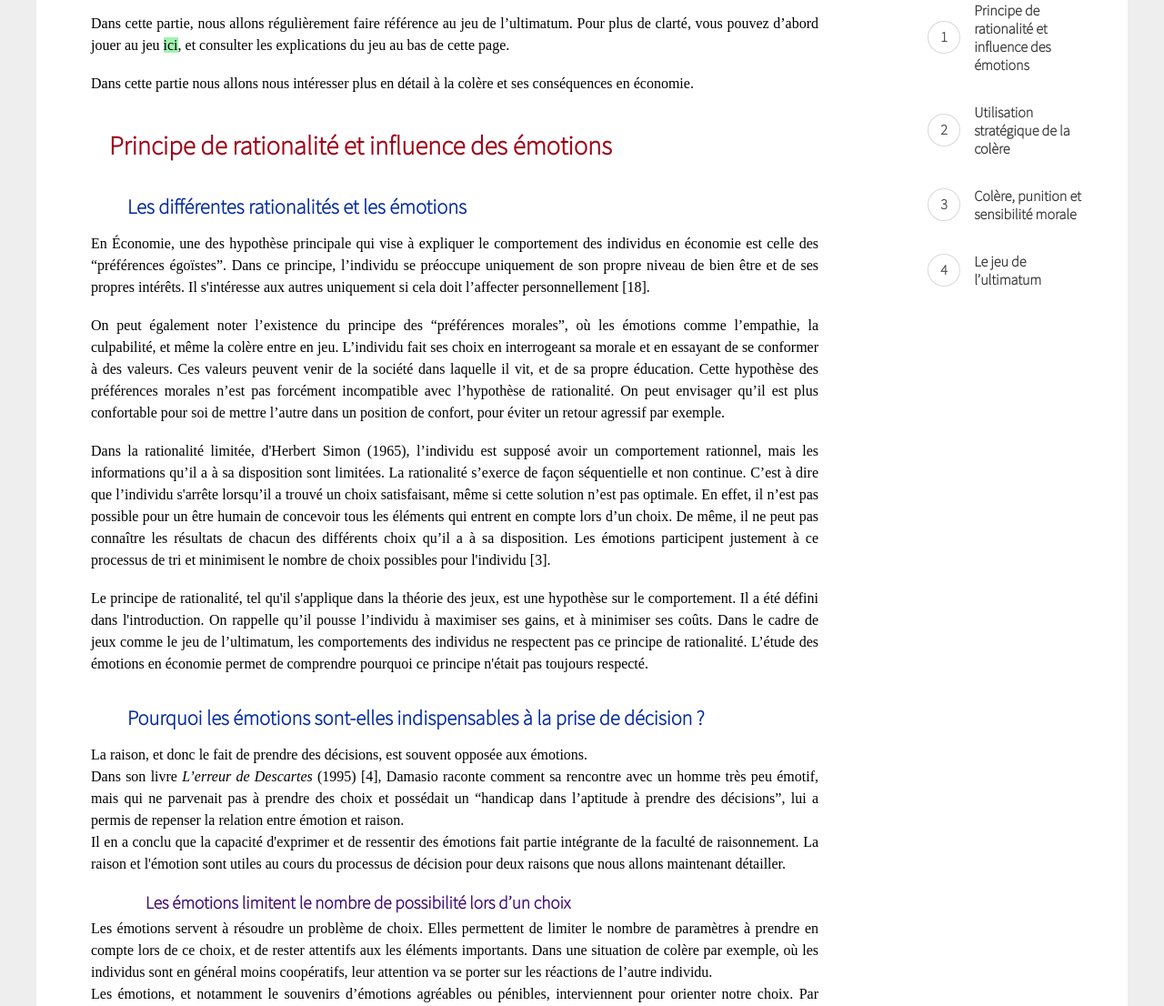
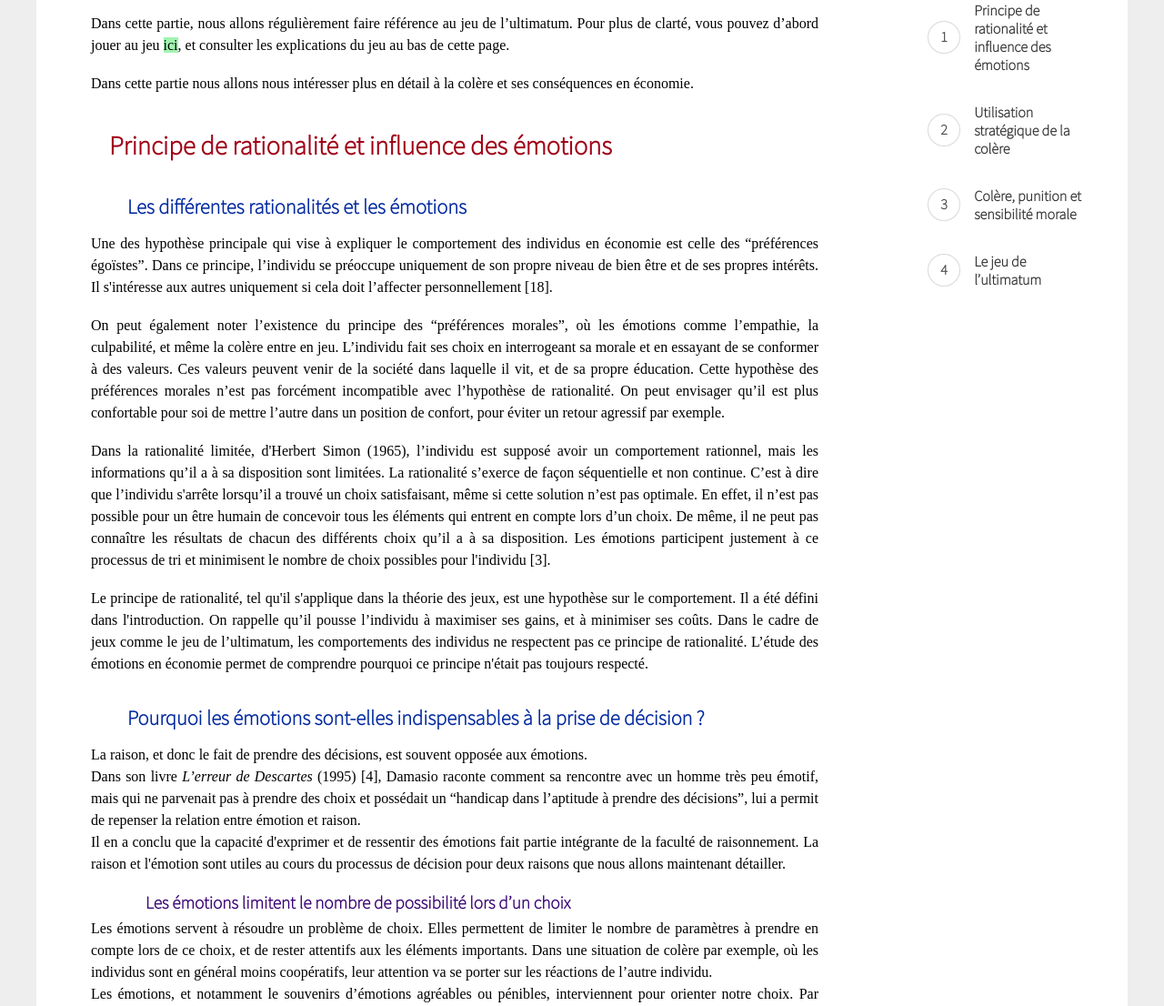
Before and after one commit to Jadounix/economie_colere, a PHP site: page /P3.php in a window 1280 px wide. Shown: the part 193-1299 px from the top of the page at 91% size. Run offline with PHP 8.4, Linux system fonts and the light colour scheme; some libraries are stand-ins or nearby versions.

Commit message:
correction

```diff
--- a/P3.php
+++ b/P3.php
@@ -13,7 +13,7 @@
 
     <h2>Principe de rationalité et influence des émotions</h2>
     <h3>Les différentes rationalités et les émotions</h3>
-    <p>En Économie, une des hypothèse principale qui vise à expliquer le comportement des individus en économie est celle des “préférences égoïstes”. Dans ce principe, l’individu se préoccupe uniquement de son propre niveau de bien être et de ses
+    <p>Une des hypothèse principale qui vise à expliquer le comportement des individus en économie est celle des “préférences égoïstes”. Dans ce principe, l’individu se préoccupe uniquement de son propre niveau de bien être et de ses
       propres intérêts. Il s'intéresse aux autres uniquement si cela doit l’affecter personnellement [18].</p>
     <p>On peut également noter l’existence du principe des “préférences morales”, où les émotions comme l’empathie, la culpabilité, et même la colère entre en jeu. L’individu fait ses choix en interrogeant sa morale et en essayant de se conformer à
       des valeurs. Ces valeurs peuvent venir de la société dans laquelle il vit, et de sa propre éducation. Cette hypothèse des préférences morales n’est pas forcément incompatible avec l’hypothèse de rationalité. On peut envisager qu’il est plus
@@ -27,7 +27,7 @@
       de décision ?</h3>
     <p>La raison, et donc le fait de prendre des décisions, est souvent opposée aux émotions.
     <br>
-    Dans son livre <i>L’erreur de Descartes</i> (1995) [4], Damasio raconte comment sa rencontre avec un homme très peu émotif, mais qui ne parvenait pas à prendre des choix et possédait un “handicap dans l’aptitude à prendre des décisions”, lui a permis
+    Dans son livre <i>L’erreur de Descartes</i> (1995) [4], Damasio raconte comment sa rencontre avec un homme très peu émotif, mais qui ne parvenait pas à prendre des choix et possédait un “handicap dans l’aptitude à prendre des décisions”, lui a permit
       de repenser la relation entre émotion et raison. <br>
     Il en a conclu que la capacité d'exprimer et de ressentir des émotions fait partie intégrante de la faculté de raisonnement. La raison et l'émotion sont utiles au cours du processus de décision pour deux raisons que nous allons maintenant
       détailler. </p>
```
